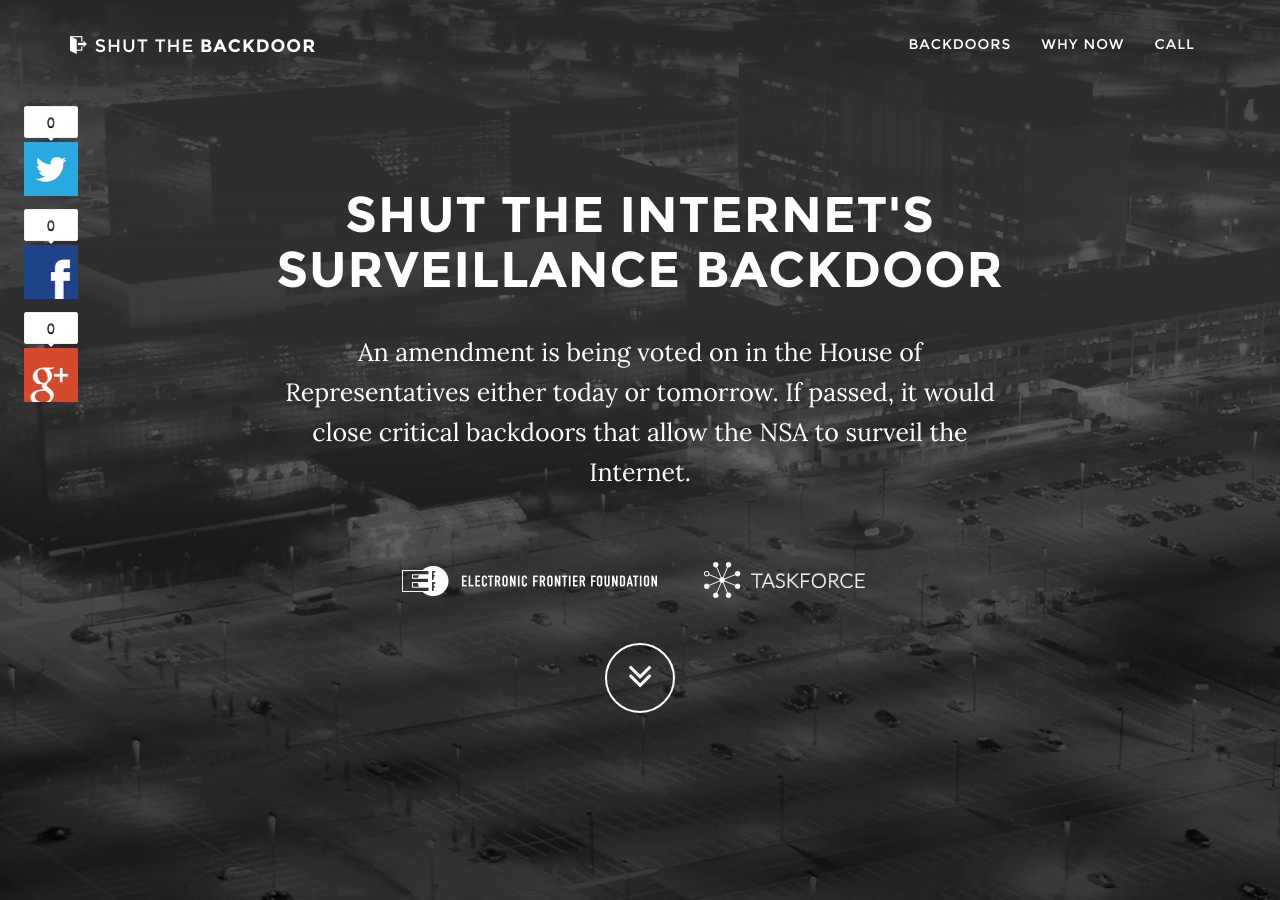
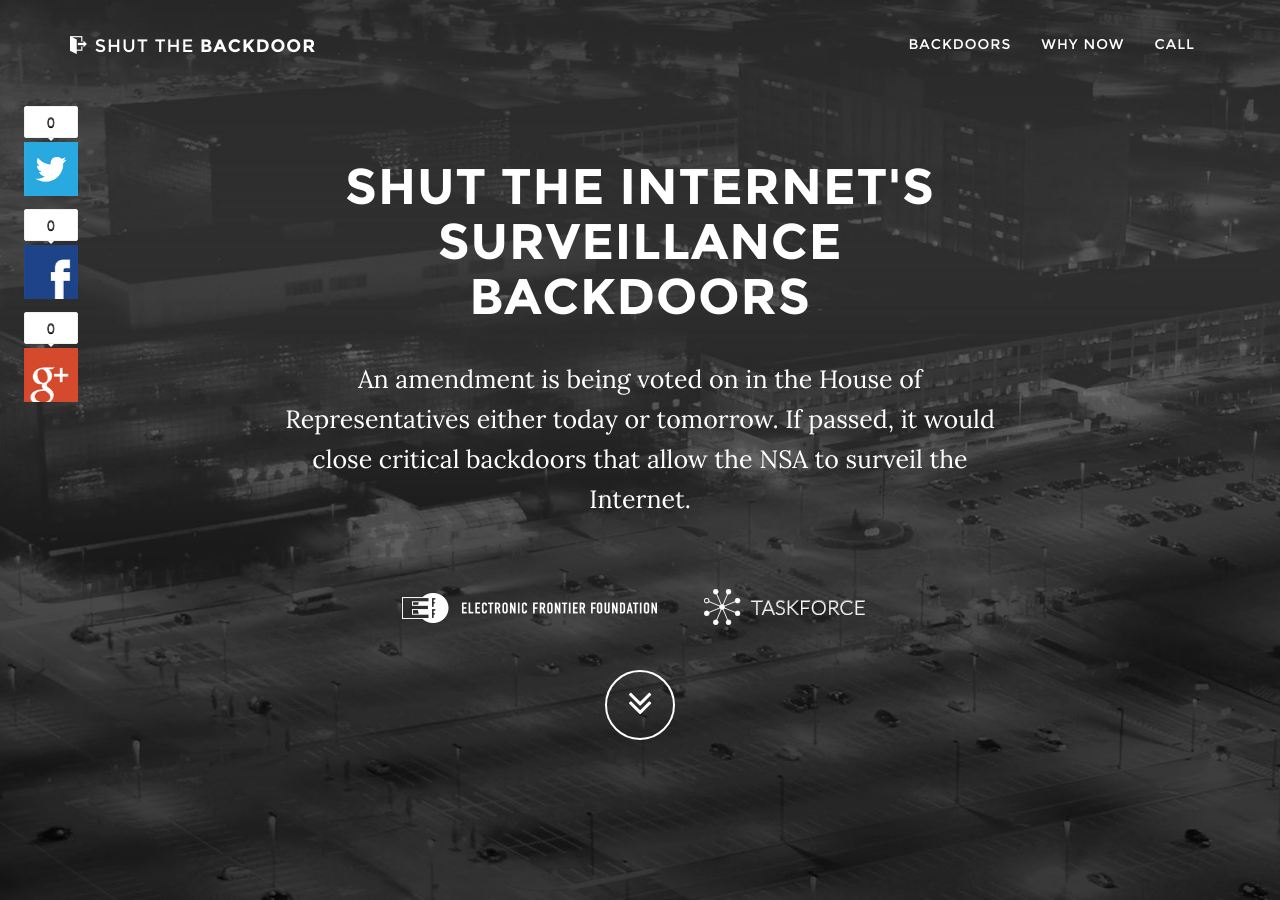
Before and after one commit to tfrce/shutthebackdoor, a Jekyll site: the page index.html, which Jekyll copies as it is, in a window 1280 px wide and 900 px high. Built offline with Jekyll 4.4.1, drawn with Linux system fonts in a browser that asks for light colours; comment, search, counter and statistics services are not loaded.

Commit message:
Change to page title

```diff
--- a/index.html
+++ b/index.html
@@ -79,7 +79,7 @@
             <div class="container">
                 <div class="row">
                     <div class="col-md-8 col-md-offset-2">
-                        <h1 class="brand-heading">Shut the Internet's Surveillance  Backdoor</h1>
+                        <h1 class="brand-heading">Shut the Internet's Surveillance Backdoors</h1>
                         <p class="intro-text">An amendment is being voted on in the House of Representatives either today or tomorrow. If passed, it would close critical backdoors that allow the NSA to surveil the Internet. </p>
                         <div class="logos">
                             <a href="https://eff.org">
```
